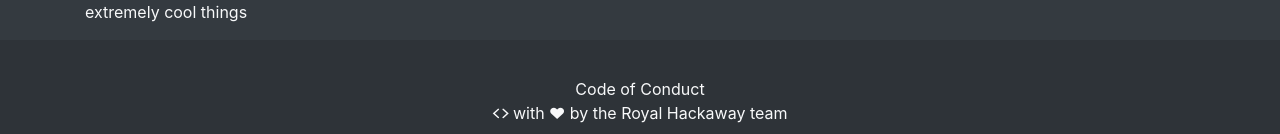
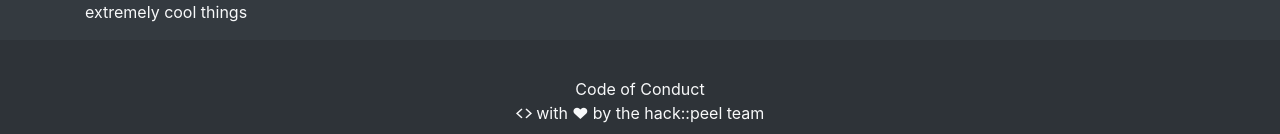
Before and after one commit to HackPeel/hackpeel.github.io, a Jekyll site: the page built from index.html, in a window 1280 px wide and 900 px high, scrolled down 1254 px. Shown: the part 763-897 px from the top of the window. Built offline with Jekyll 4.4.1, drawn with Linux system fonts in a browser that asks for light colours; nearby versions of some CDN libraries.

Commit message:
more stuff

```diff
--- a/_includes/faq.html
+++ b/_includes/faq.html
@@ -45,7 +45,7 @@
                 <div class="faq-item " >
                     <h3 class="text-left text-muted">How much does it cost?</h3>
                     <p>
-                        0, nothing, null, void. Royal Hackaway is free to attend with everything provided by our super sponsors!
+                        0, nothing, null, void. hack::peel is free to attend with everything provided by our super sponsors!
                     </p>
                 </div>
 
--- a/_includes/footer.html
+++ b/_includes/footer.html
@@ -46,7 +46,7 @@
         <p class="text-center text-light author-attr">
             <a class="no-hover-style" href="https://static.mlh.io/docs/mlh-code-of-conduct.pdf">Code of Conduct</a>
             <br />
-            <i class="icon-code"></i> with <i class="icon-heart"></i>&nbsp;by&nbsp;<a class="text-light"href="https://github.com/royalhackaway/royalhackaway.github.io/graphs/contributors" target="_blank">the Royal Hackaway team</a>
+            <i class="icon-code"></i> with <i class="icon-heart"></i>&nbsp;by&nbsp;<a class="text-light"href="https://github.com/HackPeel/hackpeel.github.io/graphs/contributors" target="_blank">the hack::peel team</a>
         </p>
     </div>
 </footer>
--- a/_includes/head.html
+++ b/_includes/head.html
@@ -5,7 +5,7 @@
     <meta name="description" content="{{ site.description }}" />
     <meta name="author" content="{{ site.author }}" />
 
-    <title>Royal Hackaway :: {{ page.title }}</title>
+    <title>hack::peel :: {{ page.title }}</title>
 
     <link href="/favicon.ico" rel="icon" />
     <link href="/manifest.manifest" rel="manifest" />
```
